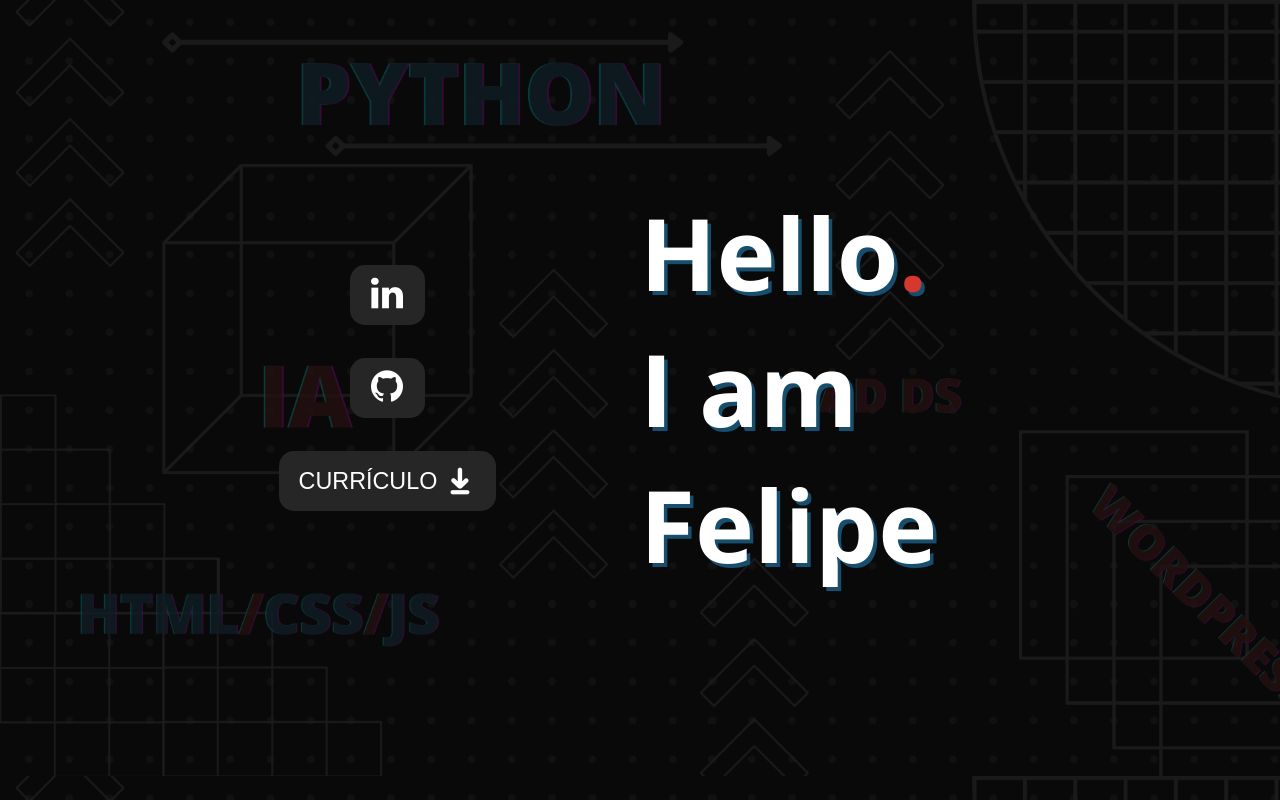
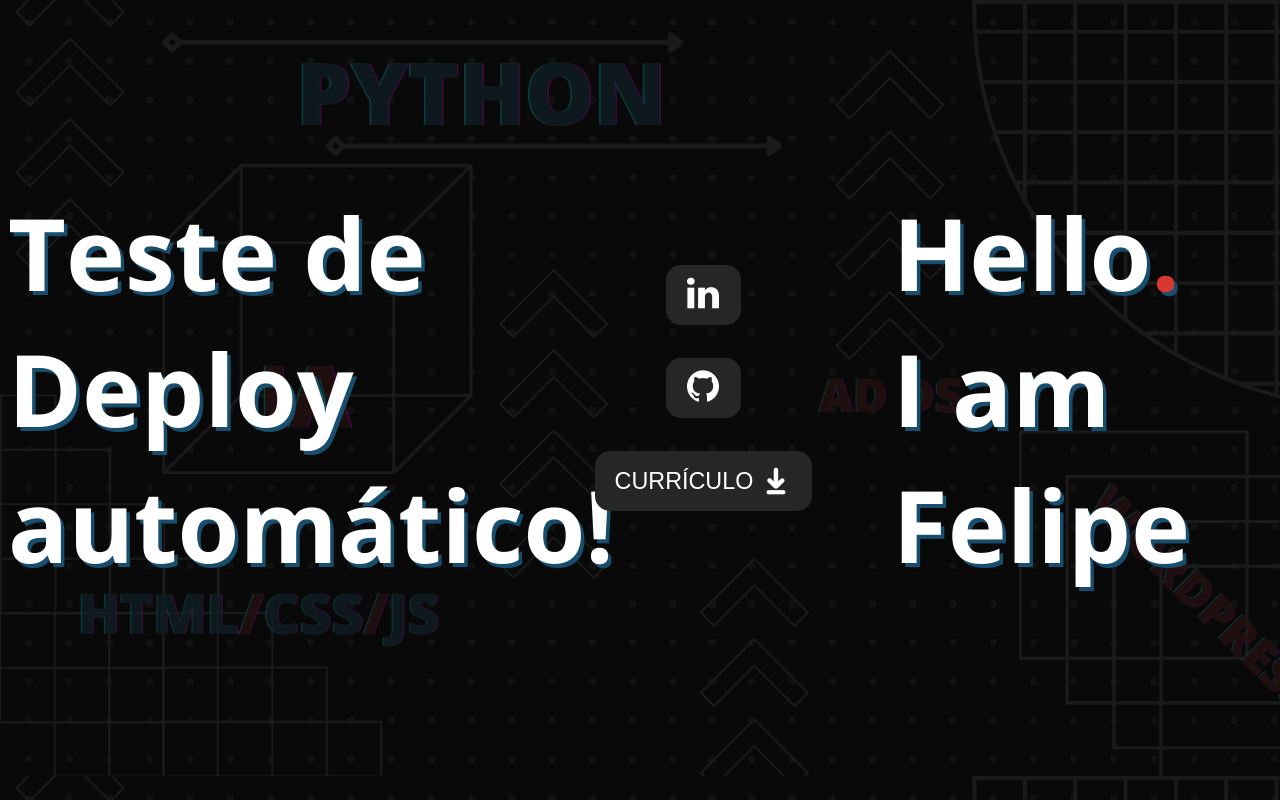
Before and after one commit to FeFragoso/Portfolio-felipefragoso, a plain HTML site: page index.html in a window 1280 px wide. Drawn offline with nearby package versions, Linux system fonts and the light colour scheme.

Commit message:
Realizado teste de deploy automático

```diff
--- a/index.html
+++ b/index.html
@@ -17,6 +17,8 @@
     <body>
 
         <div id="header">
+
+            <h1>Teste de Deploy automático!</h1>
 
             <div id="botoes">
 
```
